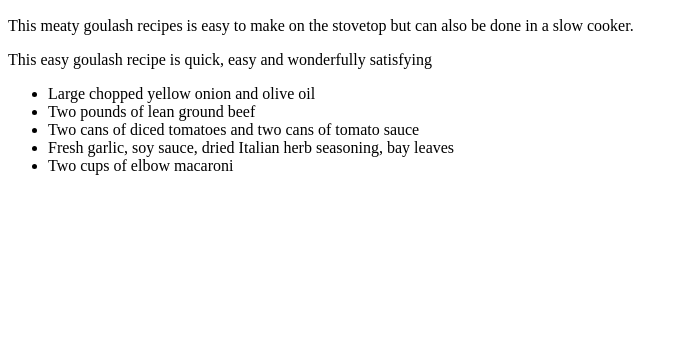
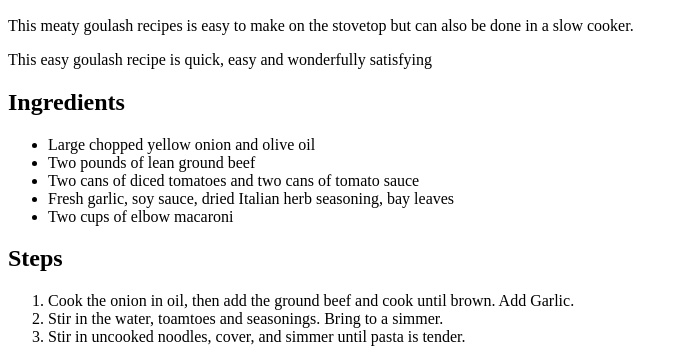
Before and after one commit to xatnis/odin-recipes, a plain HTML site: page recipes/goulash.html in a window 1280 px wide. Shown: the part 460-822 px from the top of the page, without its empty margins (0-688 px from the left). Before the commit the page ends 800 px from the top, so only its background shows below. Drawn offline with Linux system fonts and the light colour scheme.

Commit message:
Add step list to goulash

```diff
--- a/recipes/goulash.html
+++ b/recipes/goulash.html
@@ -14,6 +14,7 @@
         <p>This meaty goulash recipes is easy to make on the stovetop but can also be done in a slow cooker.</p>
         <p>This easy goulash recipe is quick, easy and wonderfully satisfying</p>
 
+        <h2>Ingredients</h2>
         <ul>
             <li>Large chopped yellow onion and olive oil</li>
             <li>Two pounds of lean ground beef</li>
@@ -22,5 +23,12 @@
             <li>Two cups of elbow macaroni</li>
         </ul>
 
+        <h2>Steps</h2>
+        <ol>
+            <li>Cook the onion in oil, then add the ground beef and cook until brown. Add Garlic.</li>
+            <li>Stir in the water, toamtoes and seasonings. Bring to a simmer.</li>
+            <li>Stir in uncooked noodles, cover, and simmer until pasta is tender.</li>
+        </ol>
+
     </body>
 </html>
```
